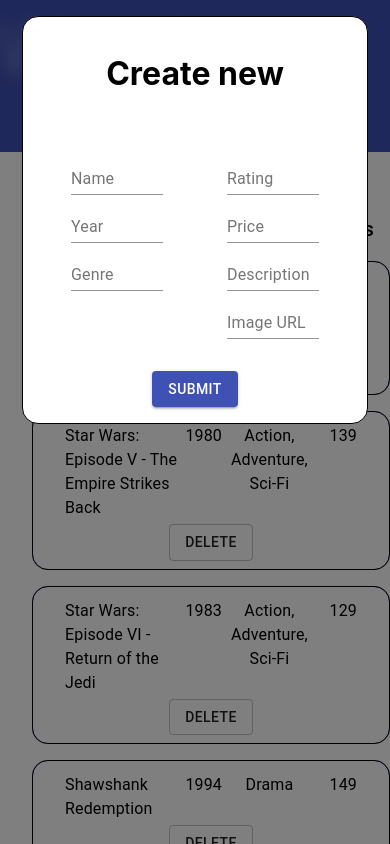
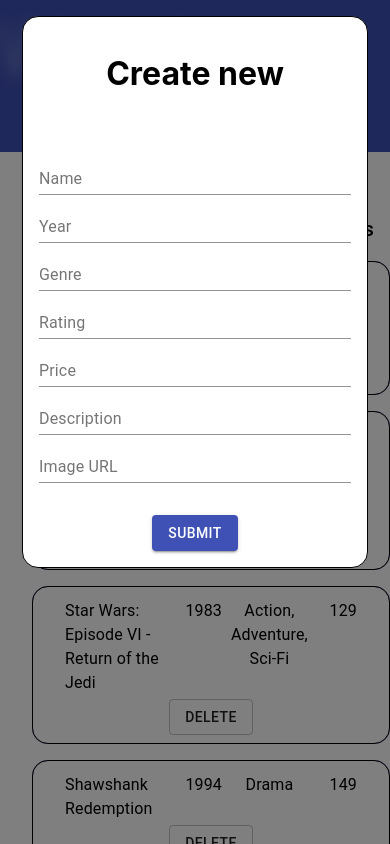
Before and after one commit to 95joaols/webbshop-schoolAssignments-, a React (Create React App) app: page /admin in a window 390 px wide. Both pictures are taken after a click on the button "ADD NEW". Shown: the top 844 px of the page. Built offline with nearby package versions, Linux system fonts and the light colour scheme.

Commit message:
Mobile-adjustments

```diff
--- a/src/components/Admin.tsx
+++ b/src/components/Admin.tsx
@@ -28,7 +28,7 @@ const useStyles = makeStyles((theme: Theme) =>
     row: {
       display: "flex",
       flexDirection: "row",
-      width: "100%"
+      width: "100%",
     },
     title: {
       paddingLeft: "16px",
@@ -68,6 +68,24 @@ const useStyles = makeStyles((theme: Theme) =>
     modalWidth: {
       width: "80%",
       padding: "16px"
+    },
+    max780Top: {
+      "@media (max-width:780px)": {
+        marginTop: 0,
+        width: "100%"
+      }
+    },
+    max780Bott: {
+      "@media (max-width:780px)": {
+        marginBottom: 0,
+        width: "100%"
+      }
+    },
+    max780Col: {
+      "@media (max-width:780px)": {
+        flexDirection: "column",
+        alignItems: "center",
+      }
     }
   }),
 );
@@ -120,14 +138,14 @@ export const AdminComponent: React.FC = () => {
   const modalBodyEditProduct = (
   <div className={`${classes.product} ${classes.modalWidth}`}>
     <h1>Edit</h1>
-      { <form className={classes.row} onSubmit={handleSubmit(onSubmit)}>
-          <div className={classes.modalCol}>
+      { <form className={`${classes.row} ${classes.max780Col}`} onSubmit={handleSubmit(onSubmit)}>
+          <div className={`${classes.modalCol} ${classes.max780Bott}`}>
             <TextField disabled type="number" label="Id" defaultValue={selectedProduct.id} {...register("id")} />
             <TextField type="text" label="Name" defaultValue={selectedProduct.name} {...register("name")} />
             <TextField type="number" label="Year" defaultValue={selectedProduct.year} {...register("year")}/>
             <TextField type="text" label="Genre" defaultValue={selectedProduct.genre} {...register("genre")} />
           </div>
-          <div className={classes.modalCol}>
+          <div className={`${classes.modalCol} ${classes.max780Top}`}>
             <TextField type="number" label="Rating" defaultValue={selectedProduct.rating} {...register("rating")} />
             <TextField type="number" label="Price" defaultValue={selectedProduct.price} {...register("price")} />
             <TextField type="text" label="Description" defaultValue={selectedProduct.description} {...register("description")} />
@@ -143,13 +161,13 @@ export const AdminComponent: React.FC = () => {
   const modalBodyNewProduct = (
     <div className={`${classes.product} ${classes.modalWidth}`}>
     <h1>Create new</h1>
-      { <form className={classes.row} onSubmit={handleSubmit(onSubmit)}>
-      <div className={classes.modalCol}>
+      { <form className={`${classes.row} ${classes.max780Col}`} onSubmit={handleSubmit(onSubmit)}>
+      <div className={`${classes.modalCol} ${classes.max780Bott}`}>
             <TextField type="text" label="Name" {...register("name")} />
             <TextField type="number" label="Year" {...register("year")}/>
             <TextField type="text" label="Genre" {...register("genre")} />
           </div>
-          <div className={classes.modalCol}>
+          <div className={`${classes.modalCol} ${classes.max780Top}`}>
             <TextField type="number" label="Rating" {...register("rating")} />
             <TextField type="number" label="Price" {...register("price")} />
             <TextField type="text" label="Description" {...register("description")} />
```
